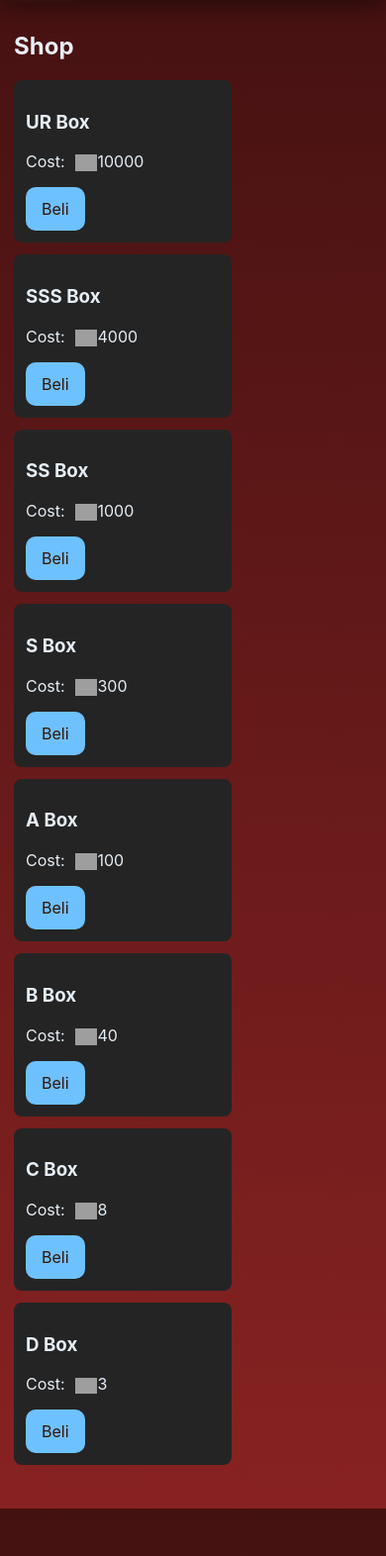
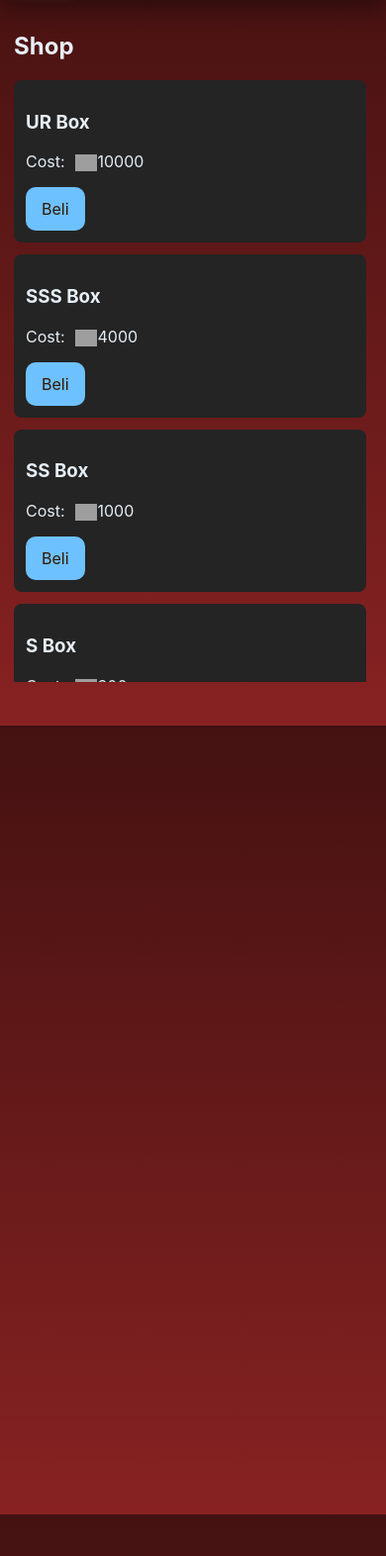
Before and after one commit to nezarim77/Nexoria, a Flask app: page /shop in a window 390 px wide. Shown: the part 64-1636 px from the top of the page at 99% size. Run offline with Flask 3, Linux system fonts and the light colour scheme; grey boxes are pictures that could not be loaded.

Commit message:
ui: responsive shop grid (2 per row mobile) and cap visible rows to 4

```diff
--- a/static/style.css
+++ b/static/style.css
@@ -223,7 +223,12 @@ body{margin:0;background:linear-gradient(180deg,#441111, #882222);color:#e6eef6}
   .pity-item > div:first-child{display:flex;justify-content:space-between;align-items:center;font-size:0.95rem}
   .pity-bar{height:12px}
   .pity-progress{height:100%}
+
+  /* SHOP: 2 boxes per row on mobile and cap visible rows to 4 */
+  .shop-boxes{display:grid;grid-template-columns:repeat(2,1fr);gap:12px;max-height:calc((140px + 12px) * 4);overflow-y:auto;grid-auto-rows:minmax(140px,auto);padding-right:6px}
+  .shop-boxes .box{width:100%}
 }
+
 
 .deck-groups{display:flex;flex-direction:column;gap:28px}
 .rarity-group{padding:6px 0}
```
